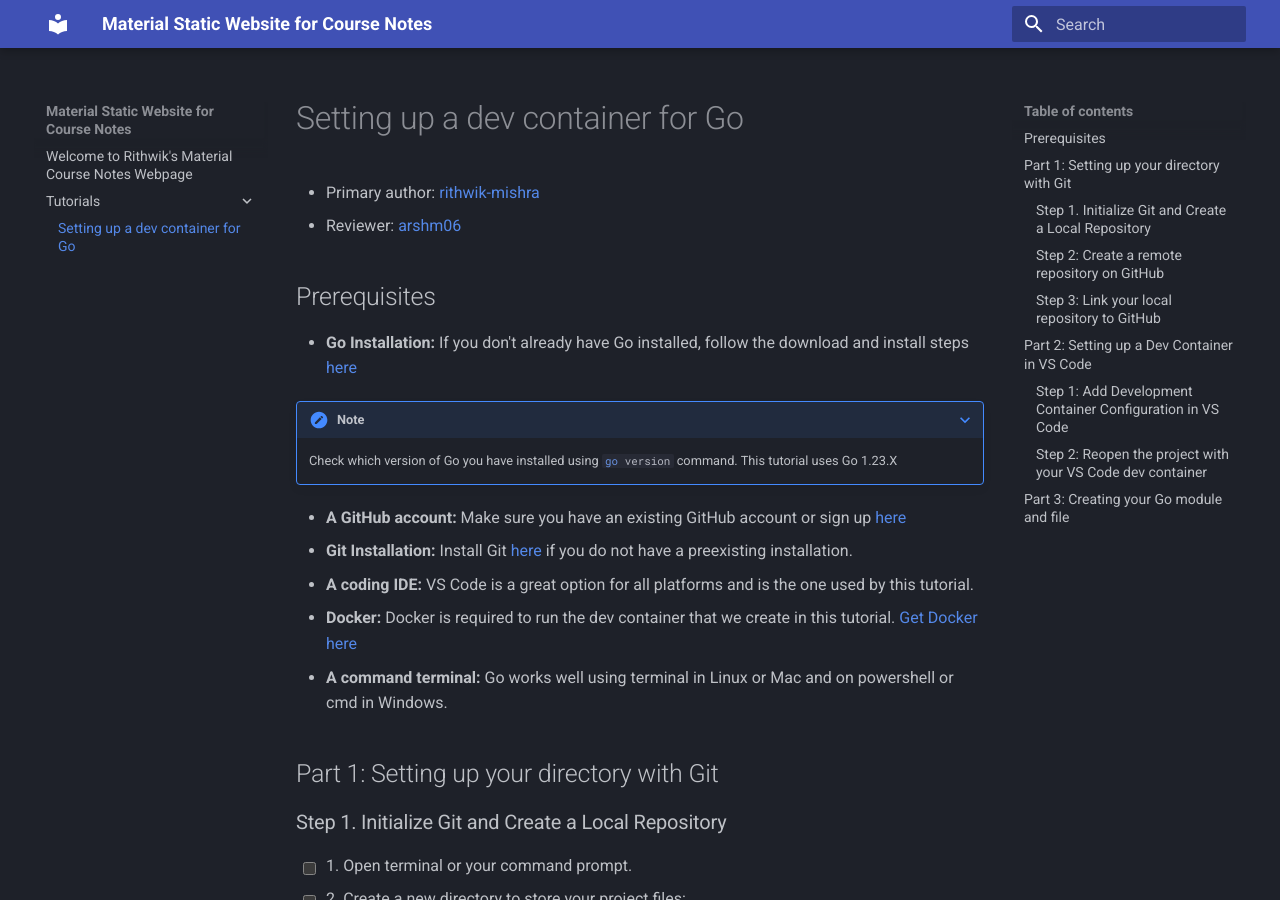
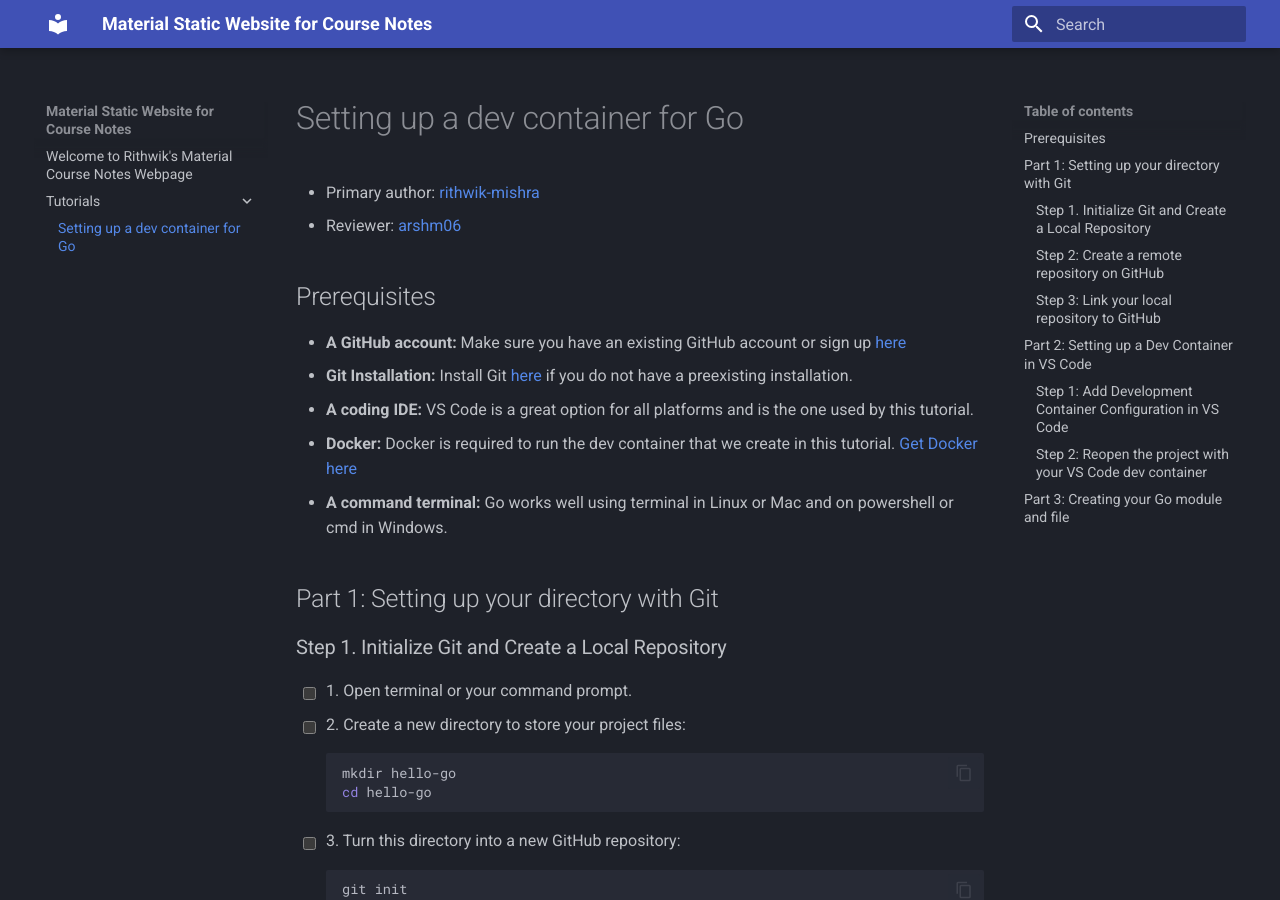
Before and after one commit to rithwik-mishra/material-static-project, an MkDocs documentation site: the page built from docs/tutorials/go-setup.md, in a window 1280 px wide and 900 px high. Built offline with MkDocs 1.6.1 and Material for MkDocs 9.7.7, drawn with Linux system fonts in a browser that asks for light colours; some of the changed text lies outside the part shown.

Commit message:
Removed exe file instructions

````diff
--- a/docs/tutorials/go-setup.md
+++ b/docs/tutorials/go-setup.md
@@ -3,9 +3,6 @@
 * Reviewer: [arshm06](https://github.com/arshm06)
 
 ## Prerequisites
-- **Go Installation:** If you don't already have Go installed, follow the download and install steps [here](https://go.dev/doc/install)
-???+ note
-    Check which version of Go you have installed using ```#!go go version``` command. This tutorial uses Go 1.23.X
 - **A GitHub account:** Make sure you have an existing GitHub account or sign up [here](https://github.com/)
 - **Git Installation:** Install Git [here](https://git-scm.com/book/en/v2/Getting-Started-Installing-Git) if you do not have a preexisting installation.
 - **A coding IDE:** VS Code is a great option for all platforms and is the one used by this tutorial.
@@ -108,4 +105,3 @@ func main() {
 
 - [ ] Run the ```#!bash go run .``` command to see the output of the code! It should print the string "Hello, COMP 423" to the terminal.
 - [ ] Alternatively, we can create a Windows executable using the ```#!bash go build```, very similar to how we used the GCC command in COMP 211 when compiling C programs as runnables. This command, unlike ```#!bash go run .```, only compiles our program instead of running it.
-- [ ] Run the executable using ```#!bash ./hello-go``` on Macbook or ```#!bash hello-go.exe```. It should have the same output as the ```go run . ``` command above.
````
